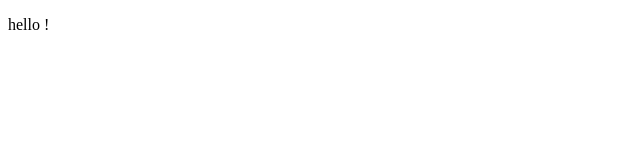
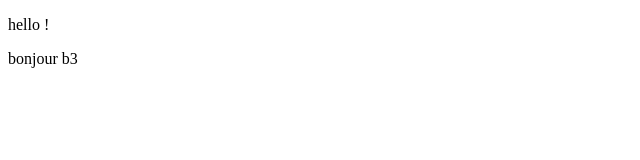
Before and after one commit to ismailEssafi/project-test-git, a plain HTML site: page index.html in a window 1280 px wide. Shown: the full height of the page, 0-640 px from the left. Drawn offline with Linux system fonts and the light colour scheme.

Commit message:
bonjour b3

```diff
--- a/index.html
+++ b/index.html
@@ -9,6 +9,7 @@
 </head>
 <body>
     <p>hello !</p>
+    <p>bonjour b3</p>
 <script src="main.js"></script>
 </body>
 </html>
```
